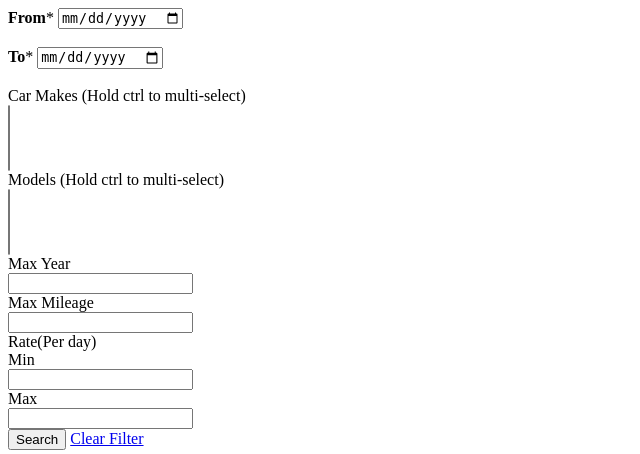
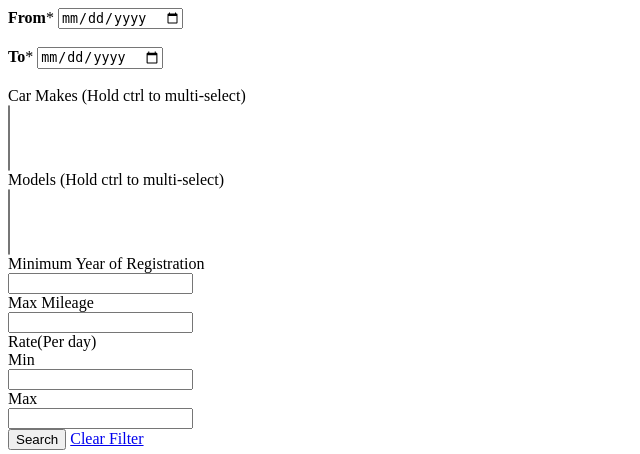
Before and after one commit to chenghong99/CarWebsite, a Django app: template app/templates/app/search.html in a window 1280 px wide. Shown: the top 454 px of the page, without its empty margins (0-640 px from the left). Run offline with Django 3.2, Linux system fonts and the light colour scheme; the template is opened without the code that fills it, so the values that code supplies are empty.

Commit message:
change year

```diff
--- a/app/templates/app/search.html
+++ b/app/templates/app/search.html
@@ -40,7 +40,7 @@
           </div>
 
         <div id="div_max_year" class="control-group">
-          <label for="max_year" class="control-label requiredField">Max Year</label> </div>
+          <label for="max_year" class="control-label requiredField">Minimum Year of Registration</label> </div>
             <div class="controls"> <input type="number" name="max_year" id="id_max_year" min="0"> </div>
         <div id="div_max_mileage" class="control-group">
           <label for="max_mileage" class="control-label requiredField">Max Mileage</label> </div>
--- a/app/views.py
+++ b/app/views.py
@@ -757,7 +757,7 @@ def search_results(request,pick_up,drop_off,max_year,max_mileage,min_rate,max_ra
                             )""".format(pick_up,drop_off)
         if max_year != 'x':
             query += " INTERSECT "
-            query += """SELECT * FROM listings WHERE year <= {}""".format(max_year)
+            query += """SELECT * FROM listings WHERE year >= {}""".format(max_year)
 
         if max_mileage!= 'x':
             query += " INTERSECT "
```
